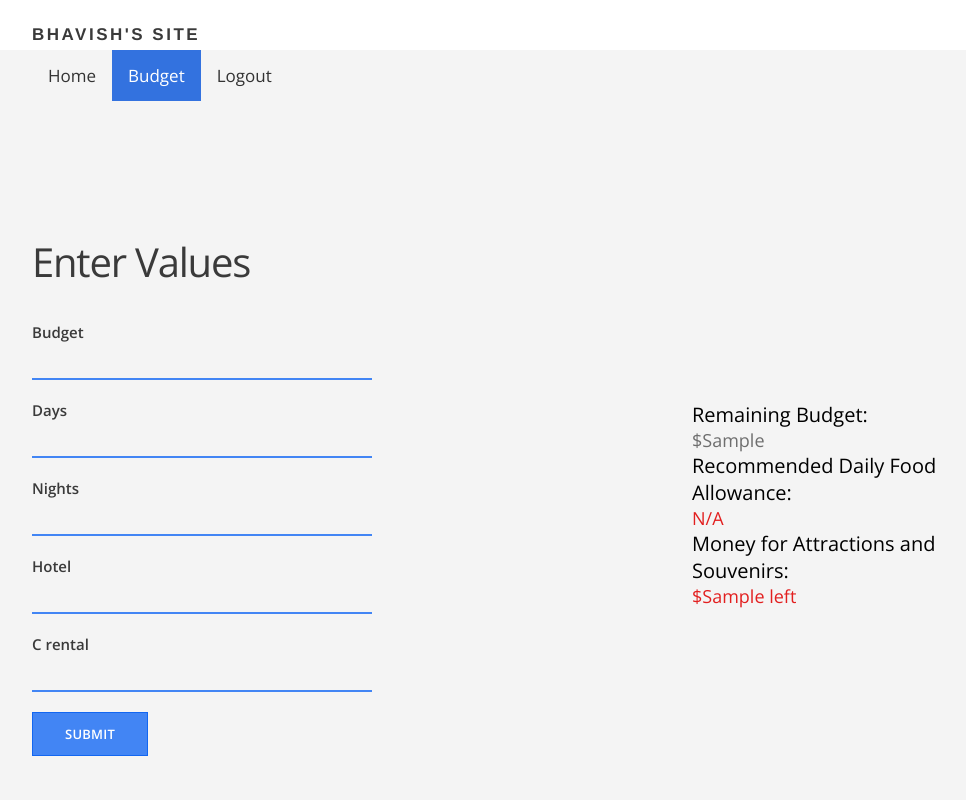
After one commit to augustgress/hackillinois2018, a Flask app: template WebGUI/templates/budget.html in a window 1280 px wide. The commit adds this page. Shown: the whole page, without its empty margins (108-1074 px from the left). Run offline with Flask 2, Linux system fonts and the light colour scheme; the template is opened without the code that fills it: most values are stand-ins (such as "Sample title", 1, 10 or a date in 2020); form fields are guessed from the names that the template uses; some libraries are stand-ins or nearby versions.

Commit message:
stuff new

```diff
--- a/WebGUI/forms.py
+++ b/WebGUI/forms.py
@@ -18,7 +18,7 @@ class SignupFrom(Form):
     sex = StringField('Gender',validators=[DataRequired("Please enter a gender"),validate_gen])
     birthday = StringField('Birthday', validators=[DataRequired("Please enter a Date in the form mm/dd/yyyy"),bday])
     orientation = StringField('Preference', validators=[DataRequired("Please enter who you are looking for"),validate_gen])
-    address = StringField('Location', validators=[DataRequired("Please enter a valid address or location")])
+    location = StringField('Location', validators=[DataRequired("Please enter a valid address or location")])
     submit = SubmitField('Sign up')
 
 class LoginForm(Form):
--- a/WebGUI/models.py
+++ b/WebGUI/models.py
@@ -17,7 +17,6 @@ class User(db.Model): #creates python class to model columns in the table
     sex = db.Column(db.String(10))
     orientation = db.Column(db.String(10))
     location = db.Column(db.String(200))
-    address = db.Column(db.String(100))
     pwdhash = db.Column(db.String(54))
     image = db.Column(db.String(3000))
     private = db.Column(db.String(3000))
--- a/WebGUI/routes.py
+++ b/WebGUI/routes.py
@@ -64,7 +64,7 @@ def login():
                 session['email'] = form.email.data #sets email for session object
                 return redirect(url_for('budget'))
             else:
-                return redirect(url_for('login'))
+                return redirect(url_for('index'))
     elif request.method == 'GET':
         return render_template('login.html', form=form)
 
--- /dev/null
+++ b/WebGUI/templates/budget.html
@@ -0,0 +1,110 @@
+{% extends "layout.html" %}
+
+{% block content %}
+  <main class="hero-section">
+
+    <div class="container">
+      <div class="topnav" id="myTopnav">
+        <a href="{{ url_for('home') }}">Home</a>
+        <a class="active" href="{{ url_for('budget') }}">Budget</a>
+        <a href="{{ url_for('logout') }}">Logout</a>
+      </div>
+      <div class-"section-device">
+
+          <form method="GET" action ="/budget">
+            {{form.hidden_tag() }}
+      <div class="budget-tabs">
+      <div class="places">
+            <a class="name">Remaining Budget:</a>
+            {%if usable_money < 0 %}
+            <p class="negprice">${{ usable_money }}</p>
+            <a class="name" > Recommended Daily Food Allowance:</a>
+            <p class="negprice">N/A</p>
+            <a class="name"> Money for Attractions and Souvenirs:</a>
+            <p class="negprice">N/A</p>
+            {% else %}
+            <p class="price">${{ usable_money }}</p>
+            <a class="name"> Recommended Daily Food Allowance:</a>
+            {% if days > 0 %}
+            <p class="price">${{ daily_food }}</p>
+            {% else %}
+            <p class="negprice">N/A</p>
+            {% endif %}
+            <a class="name"> Money for Attractions and Souvenirs:</a>
+            {% if left >= 0 %}
+            <p class="price">${{ left }}</p>
+            {% else %}
+            <p class="negprice">${{ left }}</p>
+            {% endif %}
+            {% endif %}
+
+      </div>
+      </div>
+      </form>
+    </div>
+      <div class ="section-content">
+        <h2>Enter Values</h2>
+
+        <form method="POST" action ="/budget">
+          {{form.hidden_tag() }}
+
+        <div class="form-group">
+          {{ form.budget.label }}
+
+          {% if form.budget.errors %}
+            {% for error in form.budget.errors %}
+              <p class ="error-message">{{ error }}</p>
+            {% endfor %}
+          {% endif %}
+
+          {{ form.budget}}
+        </div>
+        <div class="form-group">
+          {{ form.days.label }}
+
+          {% if form.days.errors %}
+            {% for error in form.days.errors %}
+              <p class ="error-message">{{ error }}</p>
+            {% endfor %}
+          {% endif %}
+
+          {{ form.days}}
+        </div>
+        <div class="form-group">
+          {{ form.nights.label }}
+
+          {% if form.nights.errors %}
+            {% for error in form.nights.errors %}
+              <p class ="error-message">{{ error }}</p>
+            {% endfor %}
+          {% endif %}
+
+          {{ form.nights}}
+        </div>
+        <div class="form-group">
+          {{ form.hotel.label }}
+
+          {% if form.hotel.errors %}
+            {% for error in form.hotel.errors %}
+              <p class ="error-message">{{ error }}</p>
+            {% endfor %}
+          {% endif %}
+
+          {{ form.hotel}}
+        </div>
+        <div class="form-group">
+          {{ form.cRental.label }}
+
+          {% if form.cRental.errors %}
+            {% for error in form.cRental.errors %}
+              <p class ="error-message">{{ error }}</p>
+            {% endfor %}
+          {% endif %}
+
+          {{ form.cRental}}
+        </div>
+        {{ form.submit(class="btn-primary")}}
+      </form>
+      </div>
+  </main>
+{% endblock %}
--- a/WebGUI/templates/index.html
+++ b/WebGUI/templates/index.html
@@ -6,8 +6,9 @@
 
       <div class="section-content">
         <h2>Discover places near you.</h2> <!--title-->
-        <a href="{{ url_for('signup') }}" class="btn-primary">Sign up</a> <!--button1 & 2-->
-        <a href="{{ url_for('about') }}" class="btn-secondary">Learn more</a>
+        <a href="{{ url_for('signup') }}" class="btn-primary">Sign up</a>
+        <a href="{{ url_for('login') }}" class="btn-secondary">Log in</a> <!--button1 & 2-->
+      <p>  <a href="{{ url_for('about') }}"> <b>Learn more</b> </a> </p>
       </div>
 
       <div class="section-device">
--- a/WebGUI/templates/layout.html
+++ b/WebGUI/templates/layout.html
@@ -1,17 +1,74 @@
 <!DOCTYPE html>
 <!--template for most of my html files-->
+
   <html>
+  <style>
+  body {margin:0;}
+
+  .topnav {
+    overflow: hidden;
+    background-color: #f4f4f4;
+  }
+
+  .topnav a {
+    float: left;
+    color: #333;
+    text-align: center;
+    padding: 14px 16px;
+    text-decoration: none;
+    font-size: 17px;
+  }
+
+  .topnav a:hover {
+    background-color: #ddd;
+    color: black;
+  }
+
+  .topnav a.active {
+    background-color: #3372df;
+    color: white;
+  }
+
+  .budget-tabs {
+    float: right;
+
+    width: 340px;
+
+  }
+  .budget-tabs .places {
+    margin-top: 300px;
+    padding-right: 20px;
+  }
+  .budget-tabs .name {
+
+    font-size: 20px;
+  }
+  .budget-tabs .price {
+    color: #6e6e6e;
+    font-size: 18px;
+    margin: 0;
+  }
+  .budget-tabs .negprice {
+    color: #e21f1f;
+    font-size: 18px;
+    margin: 0;
+  }
+  </style>
     <head>
         <link href='http://fonts.googleapis.com/css?family=Open+Sans:300,400,600'rel='stylesheet'>
         <link href="{{ url_for('static', filename='css/main.css') }}" rel ="stylesheet"> <!--flask function URL4 generates a url for the css file-->
 
-        <link rel="stylesheet" href="http://cdnjs.cloudflare.com/ajax/libs/leaflet/0.7.3/leaflet.css" />
-        <script src="http://cdnjs.cloudflare.com/ajax/libs/leaflet/0.7.3/leaflet.js"></script>
+        <link rel="stylesheet" href="https://unpkg.com/leaflet@1.2.0/dist/leaflet.css"
+   integrity="sha512-M2wvCLH6DSRazYeZRIm1JnYyh22purTM+FDB5CsyxtQJYeKq83arPe5wgbNmcFXGqiSH2XR8dT/fJISVA1r/zQ=="
+   crossorigin=""/>
+        <script src="https://unpkg.com/leaflet@1.2.0/dist/leaflet.js"
+integrity="sha512-lInM/apFSqyy1o6s89K4iQUKg6ppXEgsVxT35HbzUupEVRh2Eu9Wdl4tHj7dZO0s1uvplcYGmt3498TtHq+log=="
+crossorigin=""></script>
     </head>
     <body>
       <header>
         <div class="container">
-          <h1 class="title">HackIllinois2018</h1> <!-- title of page-->
+          <a href="{{ url_for('index') }}"<h1 class="title"> <b>Bhavish's Site</b> </h1></a>  <!-- title of page-->
         </div>
       </header>
 
```
Also changed, not shown: GCPfunctions.py (+5 -5 lines), WebGUI/templates/about.html (+12 -4 lines), WebGUI/templates/home.html (+10 -4 lines), WebGUI/templates/login.html (+8 -0 lines), WebGUI/templates/signup.html (+8 -22 lines), 4 other files.
